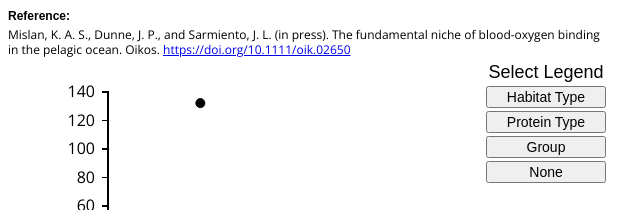
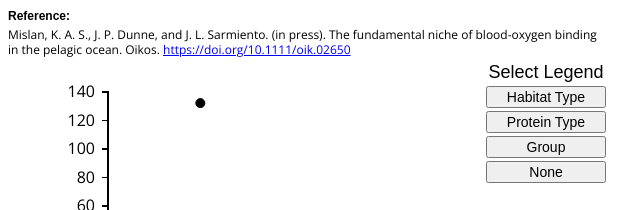
Before and after one commit to kallisons/oik.02650, a plain HTML site: page index.html in a window 1280 px wide. Shown: the top 210 px of the page, 332-972 px from the left. Drawn offline with nearby package versions, Linux system fonts and the light colour scheme; a web font is replaced by a local one.

Commit message:
Update index.html

```diff
--- a/index.html
+++ b/index.html
@@ -15,7 +15,7 @@
   <body>
     <div class="boxreference">
       <h1>Reference:</h1>
-      <p>Mislan, K. A. S., Dunne, J. P., and Sarmiento, J. L. (in press). The fundamental niche of blood-oxygen binding in the pelagic ocean. Oikos. <a href=" https://doi.org/10.1111/oik.02650">  https://doi.org/10.1111/oik.02650</a></p>
+      <p>Mislan, K. A. S., J. P. Dunne, and J. L. Sarmiento. (in press). The fundamental niche of blood-oxygen binding in the pelagic ocean. Oikos. <a href=" https://doi.org/10.1111/oik.02650">  https://doi.org/10.1111/oik.02650</a></p>
     </div>
     <div class="boxgraph">
     	<div class =  "nav">
```
